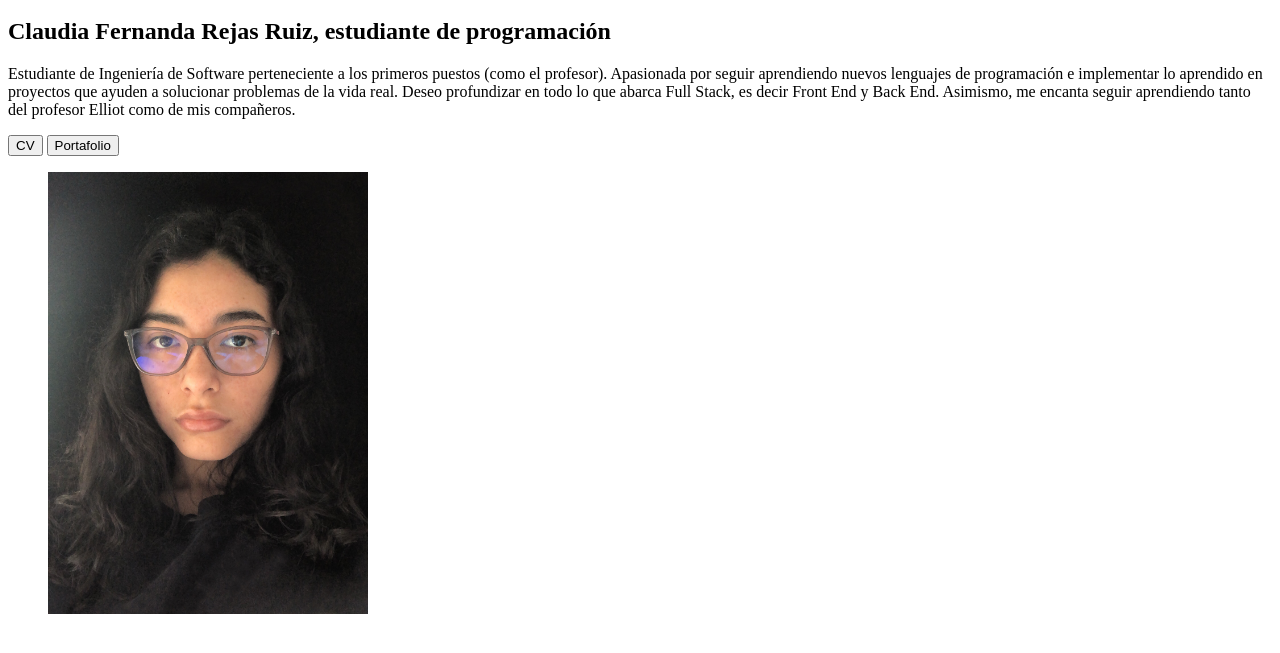
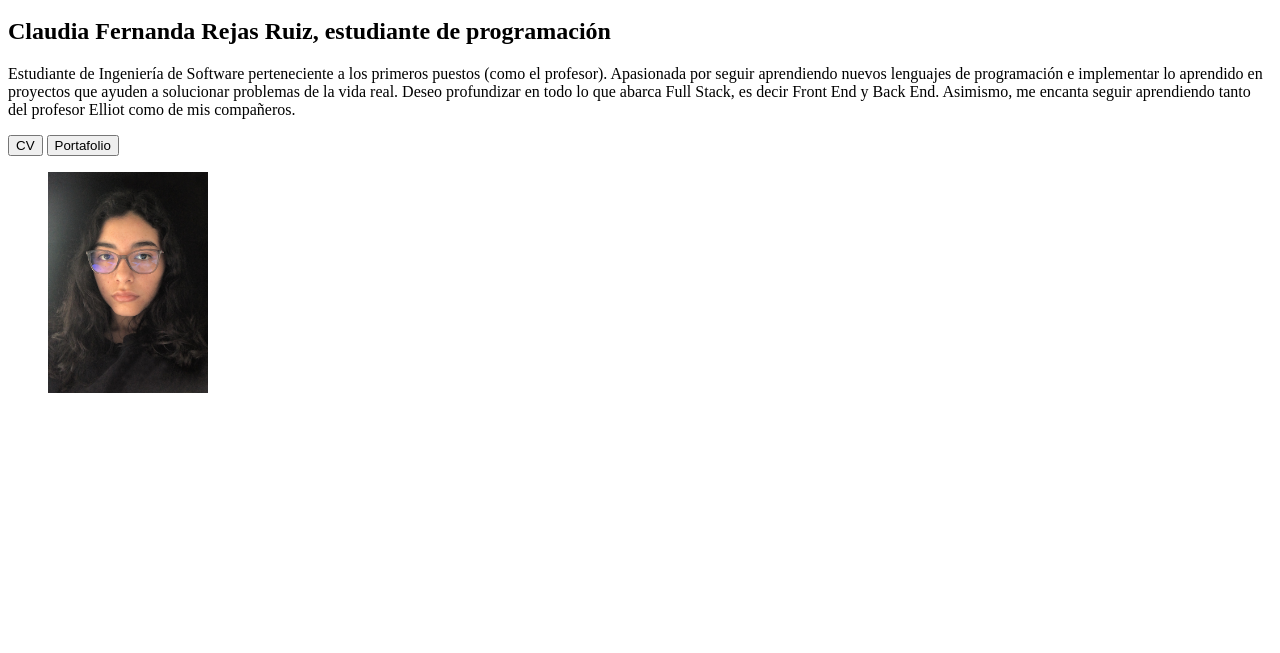
Before and after one commit to Claudia-Fernanda-Rejas-Ruiz/pagina-personal, a plain HTML site: page index.html in a window 1280 px wide. Shown: the part 141-794 px from the top of the page. Drawn offline with Linux system fonts and the light colour scheme.

Commit message:
cambié el tamaño de la foto

```diff
--- a/index.html
+++ b/index.html
@@ -41,7 +41,7 @@
               </div>
             <figure>
                 <img
-                  src="./claudiarejas (1).jpg" alt="Claudia Rejas" width="320px" />
+                  src="./claudiarejas (1).jpg" alt="Claudia Rejas" width="160px" />
             </figure>
         </article>
         <section>
```
